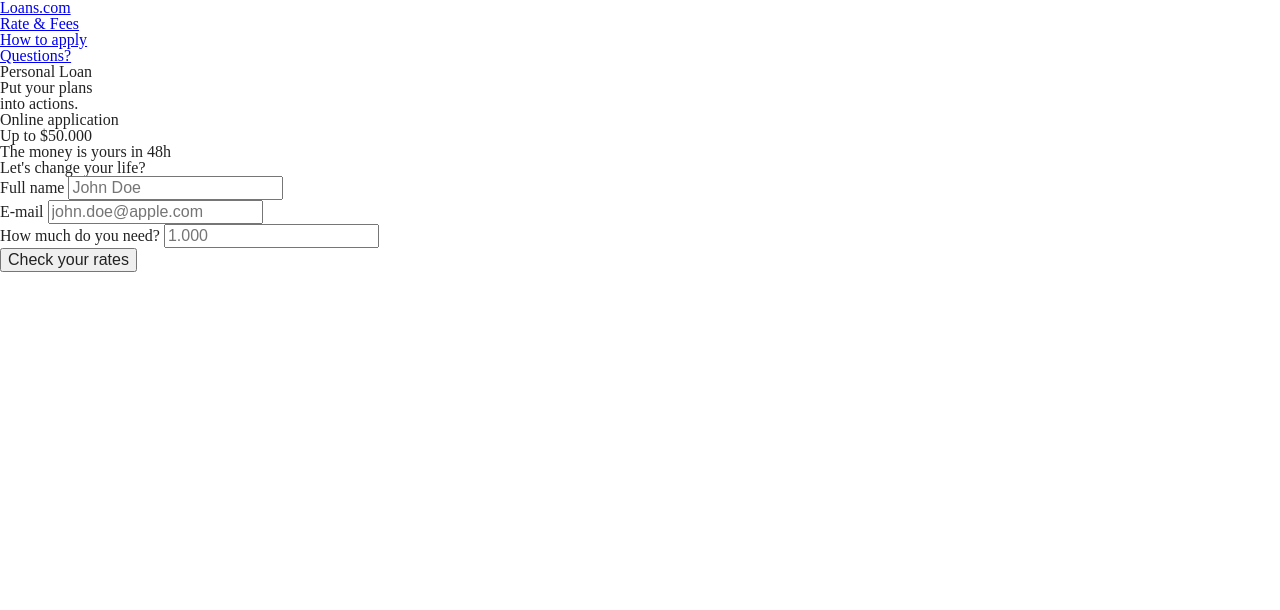
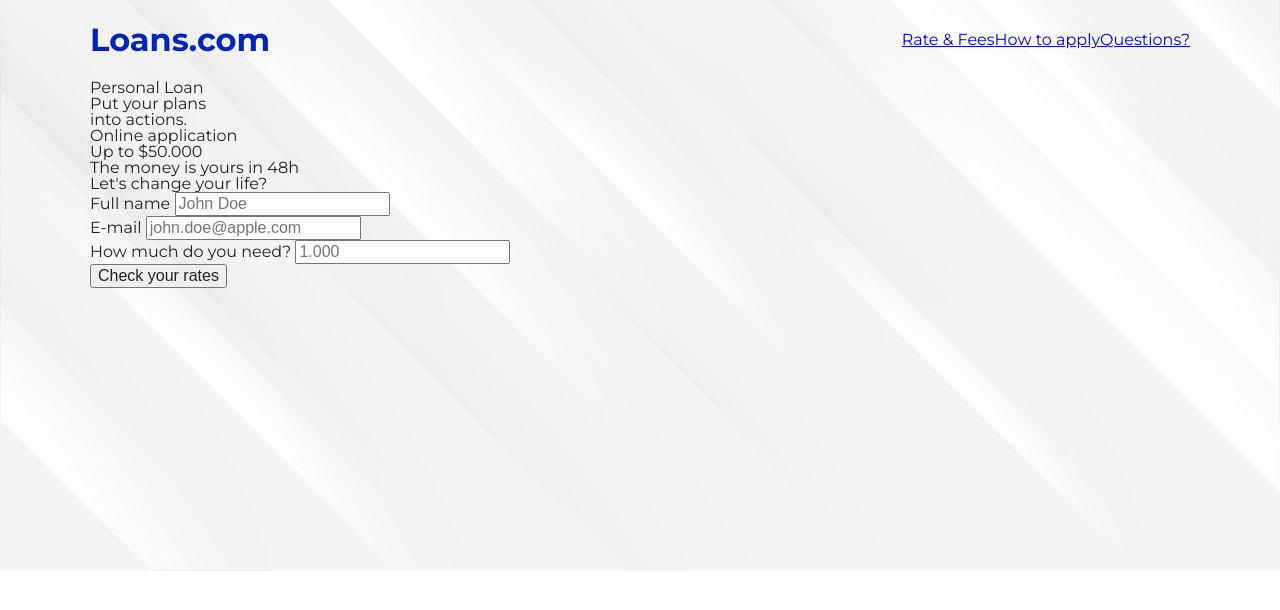
Before and after one commit to gaudnik/Loans.com, a plain HTML site: page index.html in a window 1280 px wide. Drawn offline with Linux system fonts and the light colour scheme.

Commit message:
navigation

```diff
--- a/css/style.css
+++ b/css/style.css
@@ -0,0 +1,42 @@
+
+
+:root {
+    --main-color: rgb(1, 36, 186);
+    --accent-color: rgb(9, 216, 98);
+    --text-color: rgb(53, 53, 53);
+}
+
+body {
+    background-image: url("../images/background.jpg");
+    background-position: center;
+    background-size: cover;
+    background-repeat: no-repeat;
+    font-family: 'Montserrat', sans-serif;
+}
+* {
+    box-sizing: border-box;
+}
+.container {
+    width: 100%;
+    max-width: 1100px;
+    margin: 0 auto;
+
+}
+
+.header {
+    height: 80px;
+    display: flex;
+    justify-content: space-between;
+    align-items: center;
+}
+
+.header__logo {
+    font-weight: 700;
+    color: var(--main-color);
+    text-decoration: none;
+    font-size: 2rem;
+}
+.header__nav {
+    display: flex;
+    list-style: none;
+}
--- a/index.html
+++ b/index.html
@@ -3,25 +3,23 @@
 <head>
   <meta charset="UTF-8">
   <title>Loans.com</title>
-  <link rel="stylesheet" href="css/reset.css"/>
+  <link href="https://fonts.googleapis.com/css?family=Montserrat:400,600,700&display=swap" rel="stylesheet">
+  <link rel="stylesheet" href="https://cdnjs.cloudflare.com/ajax/libs/font-awesome/5.9.0/css/all.min.css"/>
+  <link rel="stylesheet" href="css/reset.css">
   <link rel="stylesheet" href="css/style.css"/>
+</head>
 
-</head>
 <body>
 
 <header class="header container">
-  <header class="header">
-    <div class="header__container container">
-      <a href="#" class="logo">Loans.com</a>
-      <nav>
-        <ul class="header__nav">
-          <li class="nav__element"><a href="#rates" class="nav__link">Rate & Fees</a></li>
-          <li class="nav__element"><a href="#how" class="nav__link">How to apply</a></li>
-          <li class="nav__element"><a href="#questions" class="nav__link">Questions?</a></li>
-        </ul>
-      </nav>
-    </div>
-  </header>
+  <a href="#" class="header__logo">Loans.com</a>
+    <nav>
+      <ul class="header__nav">
+        <li class="nav__element"><a href="#rates">Rate & Fees</a></li>
+        <li class="nav__element"><a href="#how">How to apply</a></li>
+        <li class="nav__element"><a href="#questions">Questions?</a></li>
+      </ul>
+    </nav>
 </header>
 
 <main class="main container">
```
